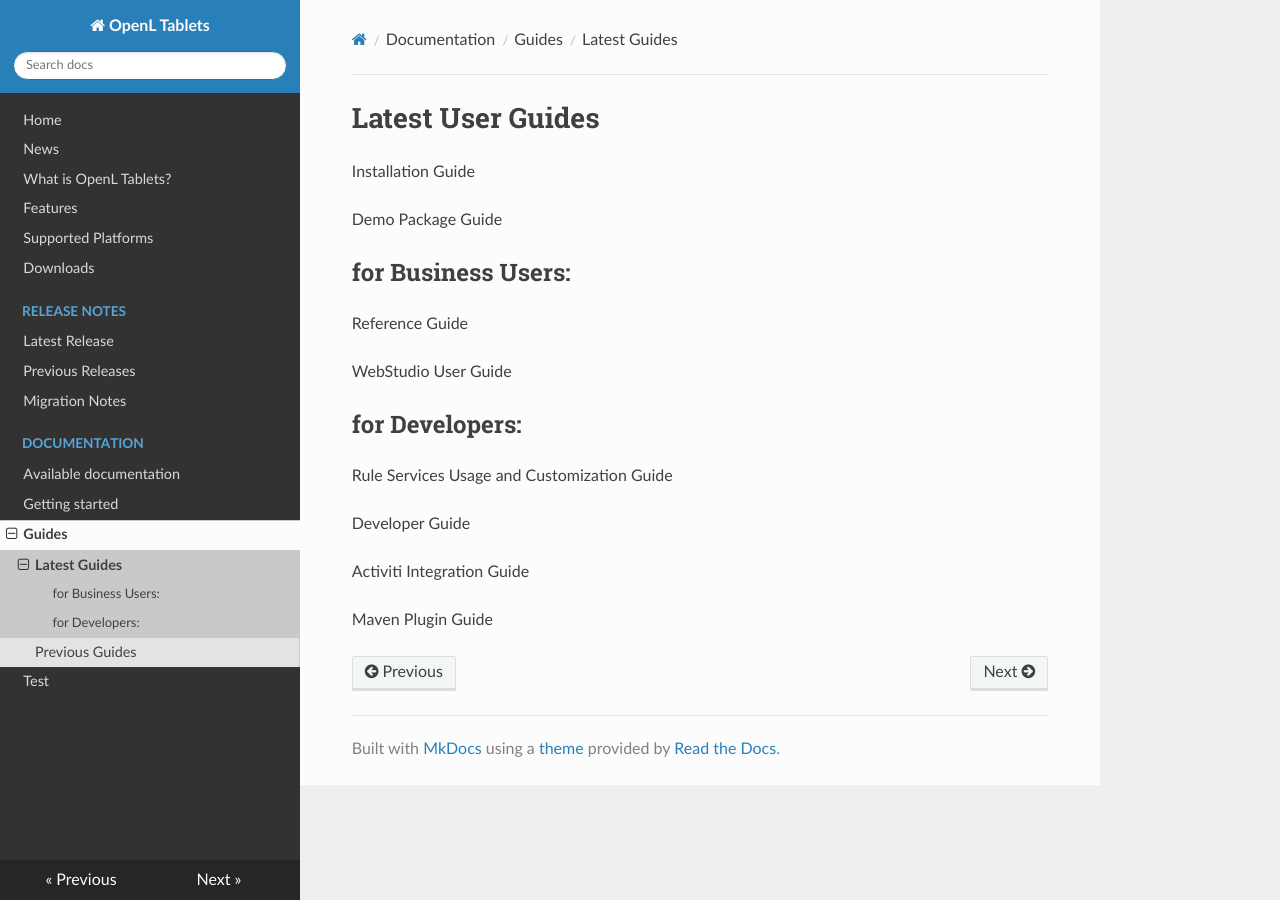
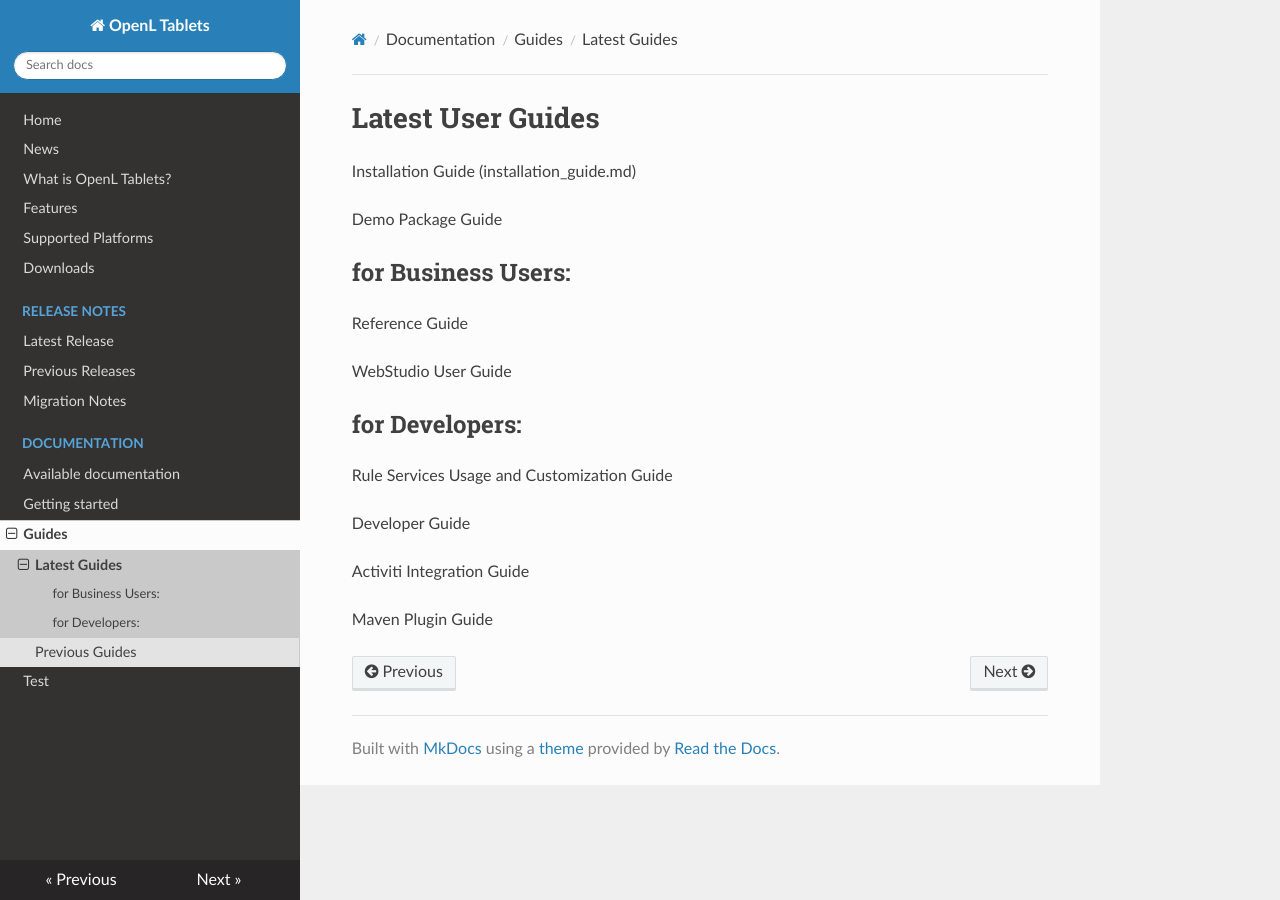
Before and after one commit to WWmonster/MarkdownTest, an MkDocs documentation site: the page built from docs/documentation/guides/latest_guides.md, in a window 1280 px wide. Built offline with MkDocs 1.6.1, drawn with Linux system fonts in a browser that asks for light colours; nearby versions of some CDN libraries.

Commit message:
Update latest_guides.md

```diff
--- a/docs/documentation/guides/latest_guides.md
+++ b/docs/documentation/guides/latest_guides.md
@@ -1,7 +1,7 @@
 # Latest User Guides
 
 
-Installation Guide
+Installation Guide (installation_guide.md)
 
 Demo Package Guide
 
```
